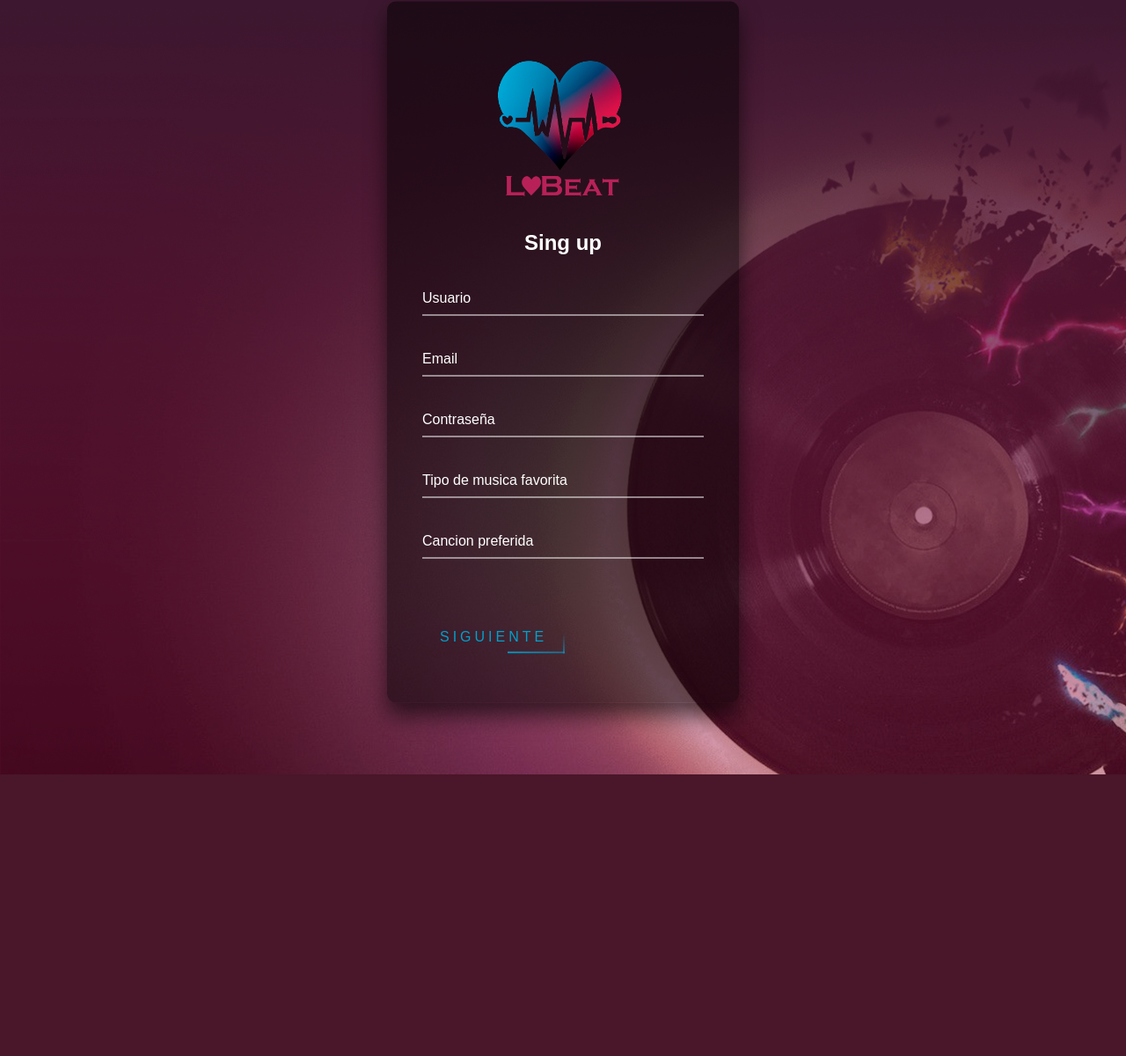
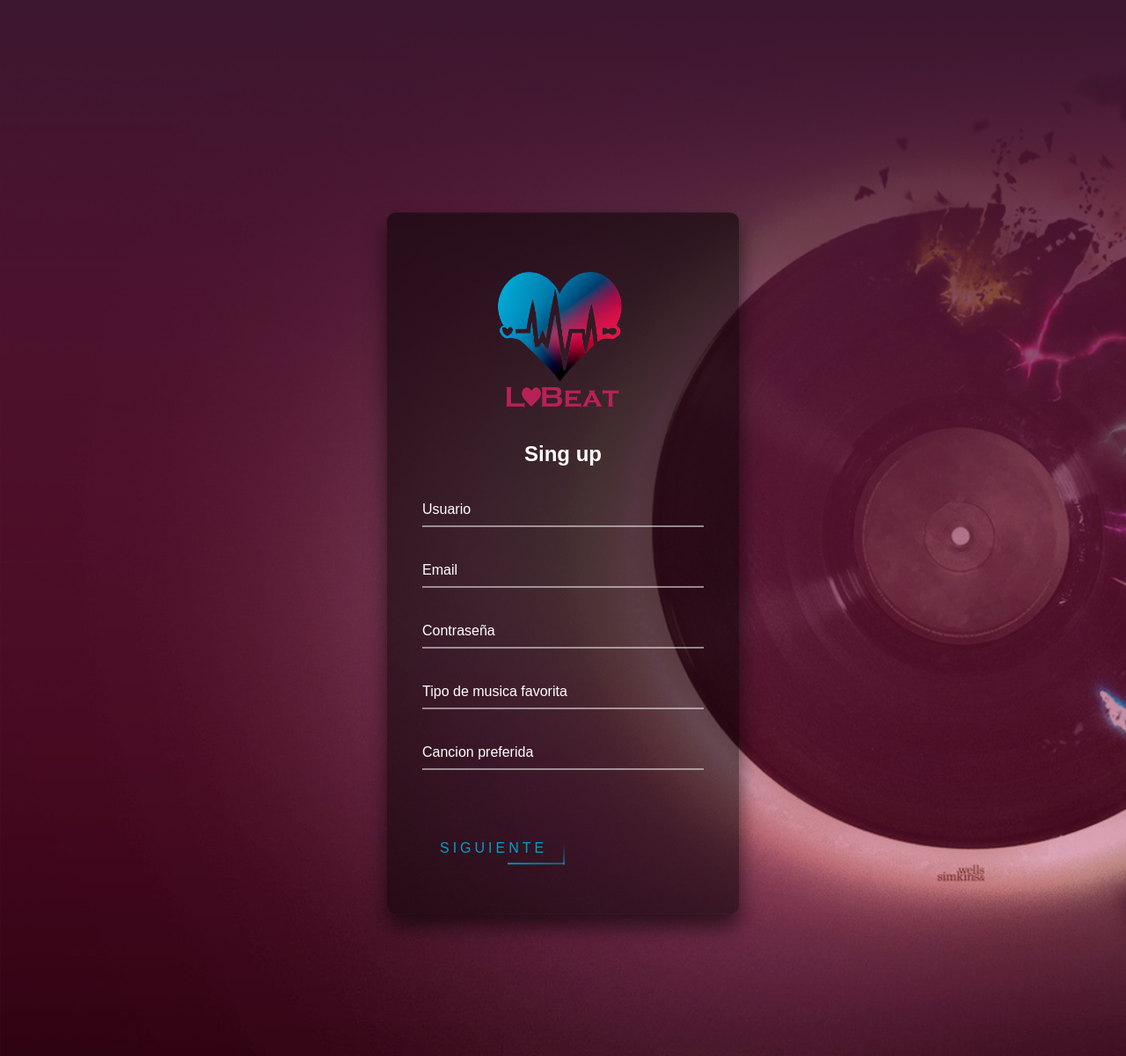
Before and after one commit to Adrifdm/LoBeat, a PHP site: page /register.php in a window 1280 px wide. Shown: the whole page at 88% size. Before the commit the page ends 880 px from the top, so only its background shows below. Run offline with PHP 8.4, Linux system fonts and the light colour scheme.

Commit message:
css cositas

```diff
--- a/css/reg_log.css
+++ b/css/reg_log.css
@@ -1,12 +1,12 @@
 html {
-    height: 110%;
-
+    height: 150%;
 
 }
 body{
     font-family: sans-serif;
     background-image:url("fondoLogin.png") ;
-
+    background-repeat: no-repeat;
+    background-size: cover;
     margin:0;
     padding:0;
 }
@@ -16,7 +16,7 @@ body{
 }
   .login-box {
     position: absolute;
-    top: 50%;
+    top: 80%;
     left: 50%;
     width: 400px;
     padding: 40px;
```
